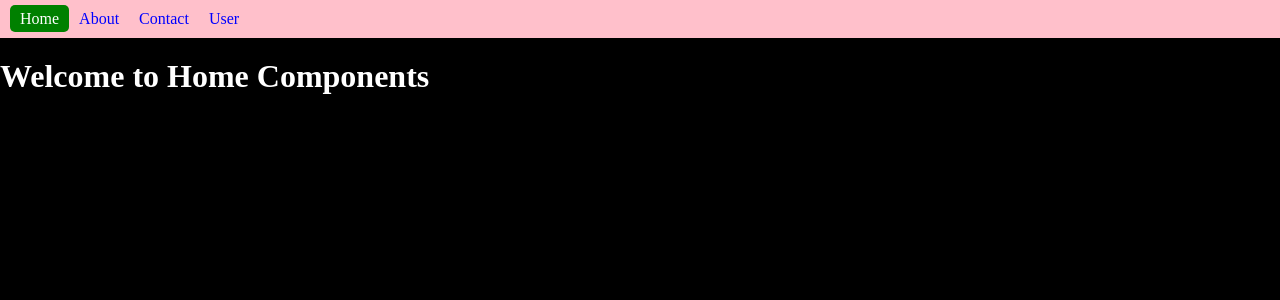
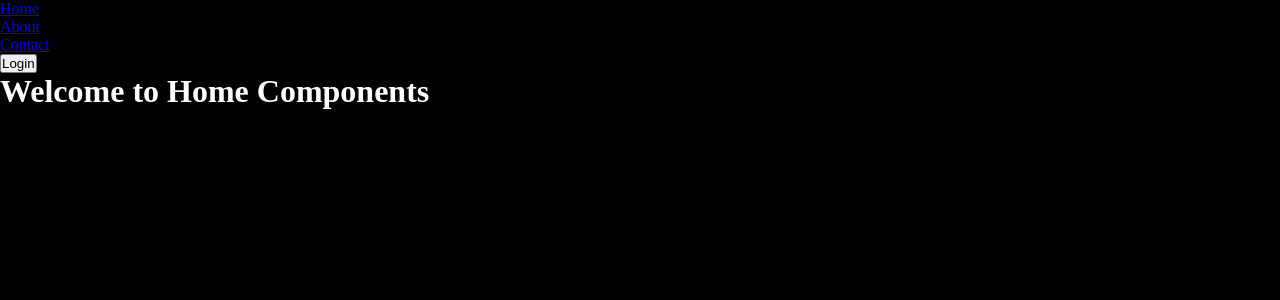
Before and after one commit to bisheshshrestha/React_Router, a React (Vite) app: page / in a window 1280 px wide. Shown: the top 300 px of the page. Built offline with nearby package versions, Linux system fonts and the light colour scheme.

Commit message:
feat: dynamic navigation bar

```diff
--- a/src/App.jsx
+++ b/src/App.jsx
@@ -6,12 +6,14 @@
 import Navbar from "./components/Navbar";
 import User from "./Pages/User";
 import Dynamic_User from "./Pages/Dynamic_User";
+import Nav from "./components/Nav";
 
 const App = () => {
   return (
     <>
       <Router>
-        <Navbar />
+        {/* <Navbar /> */}
+        <Nav />
         <Routes>
           <Route path="/" element={<Home />} />
           <Route path="/about" element={<About />} />
--- /dev/null
+++ b/src/components/Nav.jsx
@@ -0,0 +1,54 @@
+import React from "react";
+import { useState } from "react";
+import { Link, useNavigate } from "react-router-dom";
+
+const Nav = () => {
+  const [isLoggedIn, setIsLoggedIn] = useState(false);
+  const navigate = useNavigate;
+
+  const handleLogin = () => {
+    setIsLoggedIn(true);
+    navigate("/user");
+  };
+
+  const handleLogout = () => {
+    setIsLoggedIn(false);
+    navigate("/home");
+  };
+
+  return (
+    <div>
+      <ul>
+        <li>
+          <Link to="/">Home</Link>
+        </li>
+        {isLoggedIn && (
+          <>
+            <li>
+              <Link to="/user">User</Link>
+            </li>
+            <li>
+              <button onClick={handleLogout}>Logout</button>
+            </li>
+          </>
+        )}
+
+        {!isLoggedIn && (
+          <>
+            <li>
+              <Link to="/about">About</Link>
+            </li>
+            <li>
+              <Link to="/contact">Contact</Link>
+            </li>
+            <li>
+              <button onClick={handleLogin}>Login</button>
+            </li>
+          </>
+        )}
+      </ul>
+    </div>
+  );
+};
+
+export default Nav;
```
